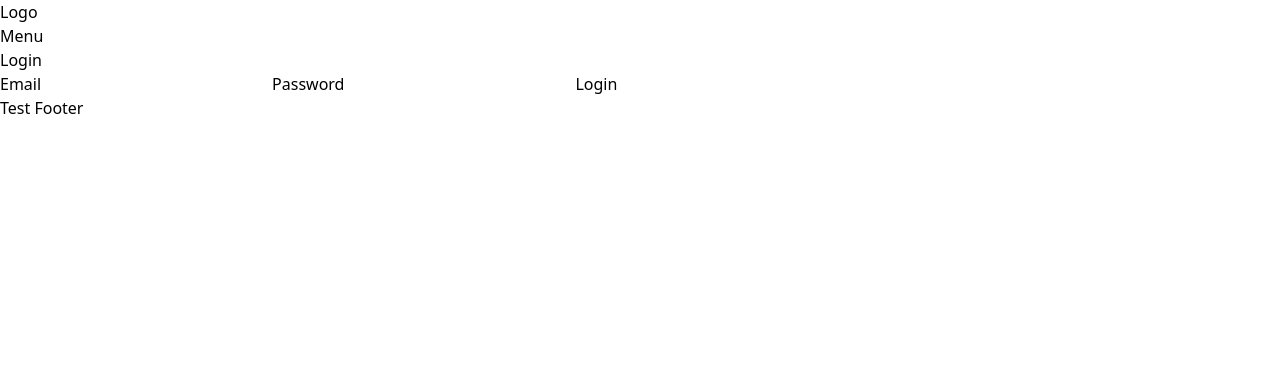
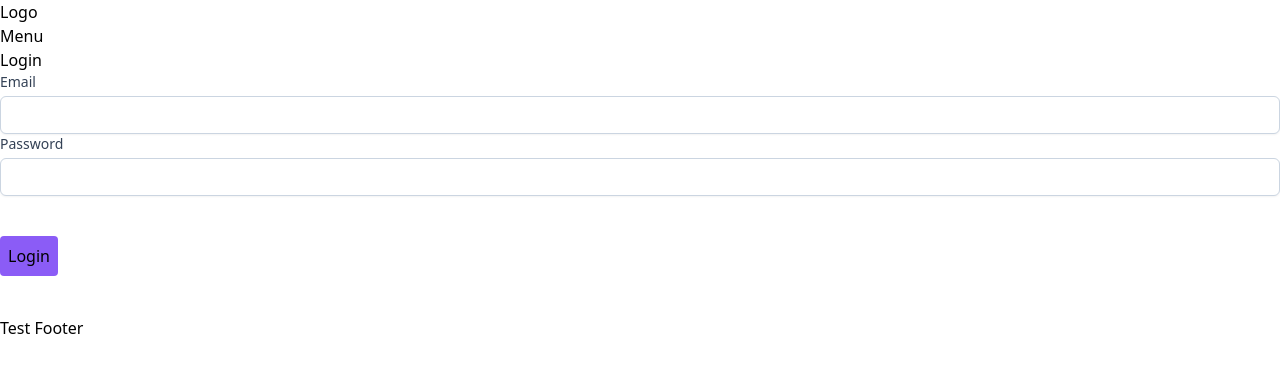
Before and after one commit to ctola91/react-auth-ts, a React (Vite) app: page /auth/login in a window 1280 px wide. Shown: the top 372 px of the page. Built offline with nearby package versions, Linux system fonts and the light colour scheme.

Commit message:
add Login integration

```diff
--- a/src/api/api.ts
+++ b/src/api/api.ts
@@ -1,4 +1,6 @@
 import axios from 'axios';
+
+const URL = 'http://172.31.133.99:8000/api'
 
 const api = axios.create({
     baseURL: `${URL}`,
--- a/src/components/auth/Login.tsx
+++ b/src/components/auth/Login.tsx
@@ -1,17 +1,18 @@
 import React, { ChangeEvent, FormEvent, FormEventHandler } from 'react'
 import { useAuth } from '../../hooks/useAuth';
 import { useState } from 'react';
+import { useAuthContext } from '../../contexts/AuthContext';
 
 type Props = {}
 
 const Login = (props: Props) => {
-    const { signIn } = useAuth();
+    const auth = useAuthContext();
     const [email, setEmail] = useState<string>("");
     const [password, setPassword] = useState<string>("");
 
     const handleOnSubmit = (event: FormEvent<HTMLFormElement>) => {
         event.preventDefault();
-        signIn({ email, password });
+        auth?.signIn({ email, password });
     }
 
     const handleOnChange = (event: ChangeEvent<HTMLInputElement>) => {
@@ -30,11 +31,19 @@
         <>
             <div>Login</div>
             <form onSubmit={handleOnSubmit}>
-                <label>Email</label>
-                <input type="text" value={email} name="email" onChange={handleOnChange} />
-                <label>Password</label>
-                <input type="password" value={password} name="email" />
-                <input type="submit" value="Login" />
+                <label className="block text-sm font-medium text-slate-700">Email</label>
+                <input type="text" value={email} name="email" onChange={handleOnChange} className="mt-1 block w-full px-3 py-2 bg-white border border-slate-300 rounded-md text-sm shadow-sm placeholder-slate-400
+      focus:outline-none focus:border-sky-500 focus:ring-1 focus:ring-sky-500
+      disabled:bg-slate-50 disabled:text-slate-500 disabled:border-slate-200 disabled:shadow-none
+      invalid:border-pink-500 invalid:text-pink-600
+      focus:invalid:border-pink-500 focus:invalid:ring-pink-500" />
+                <label className="block text-sm font-medium text-slate-700">Password</label>
+                <input type="password" value={password} name="password" onChange={handleOnChange} className="mt-1 block w-full px-3 py-2 bg-white border border-slate-300 rounded-md text-sm shadow-sm placeholder-slate-400
+      focus:outline-none focus:border-sky-500 focus:ring-1 focus:ring-sky-500
+      disabled:bg-slate-50 disabled:text-slate-500 disabled:border-slate-200 disabled:shadow-none
+      invalid:border-pink-500 invalid:text-pink-600
+      focus:invalid:border-pink-500 focus:invalid:ring-pink-500" />
+                <input type="submit" value="Login" className="mt-10 mb-10 rounded p-2 bg-violet-500 hover:bg-violet-600 active:bg-violet-700 focus:outline-none focus:ring focus:ring-violet-300" />
             </form>
         </>
     )
--- a/src/hooks/useAuth.ts
+++ b/src/hooks/useAuth.ts
@@ -14,7 +14,7 @@
             let result = await AuthService.doLogin(data.email, data.password);
             setUser(result?.user);
             setToken(result?.token);
-            redirect('/');
+            return redirect('/');
         } catch (e) {
             console.log(e);
         }
```
